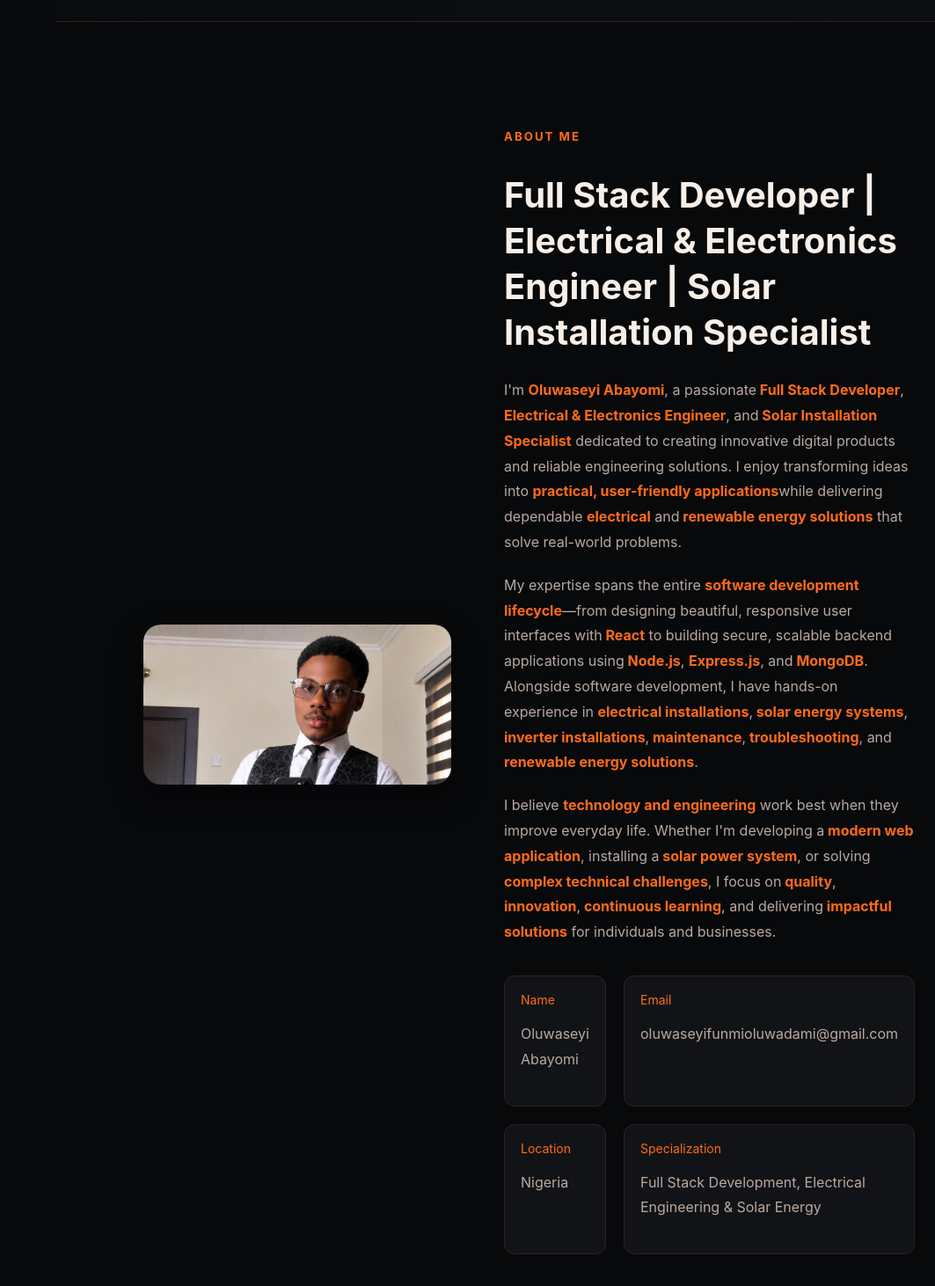
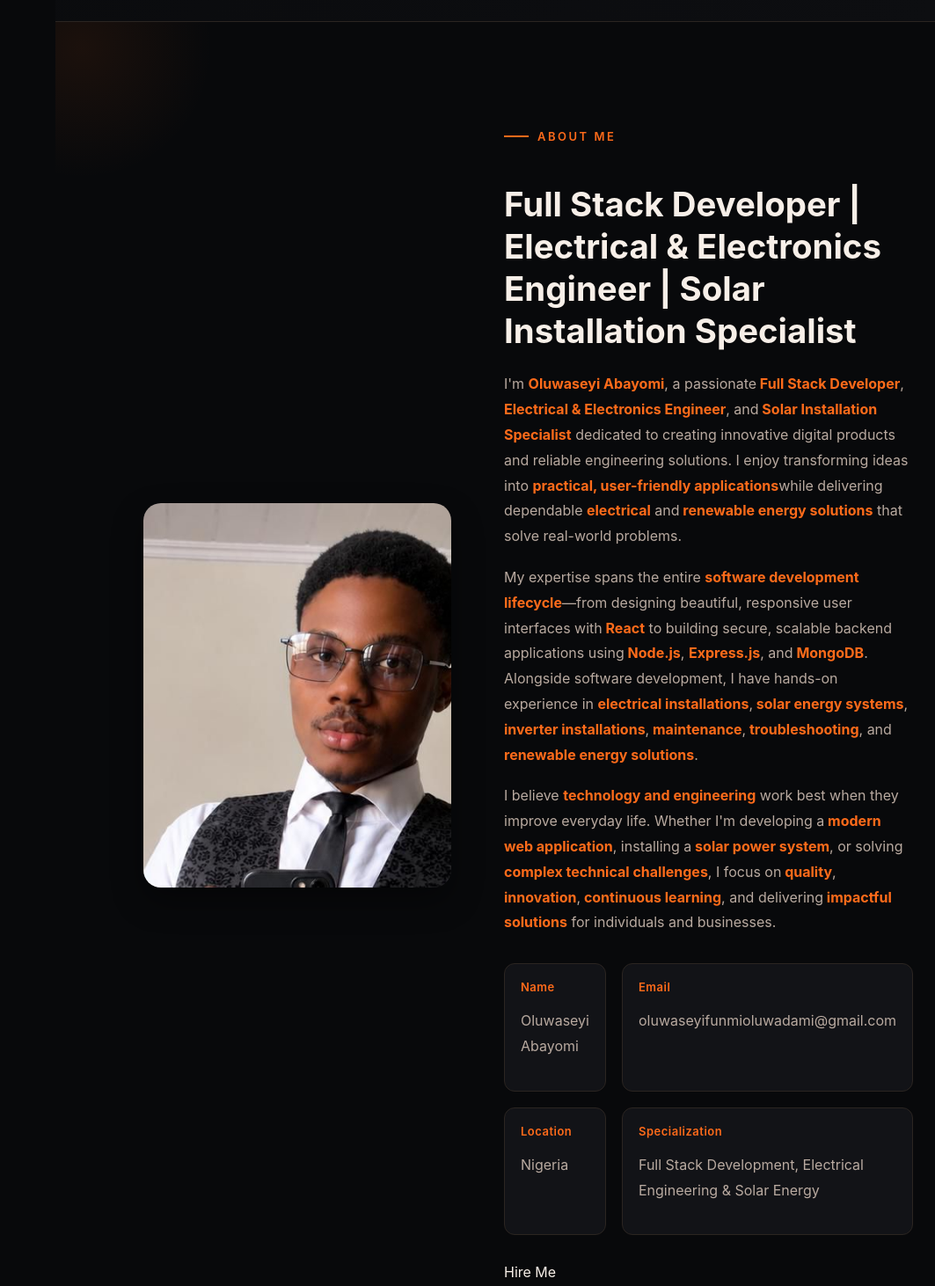
Before and after one commit to oluwaseyifunmi52/my-portfolio-, a React app: page / in a window 1280 px wide. Shown: the part 1080-2542 px from the top of the page at 88% size, without its empty margins (217-1280 px from the left). Built offline with nearby package versions, Linux system fonts and the light colour scheme; the HTML template or start-up script is replaced by a standard one.

Commit message:
front-end

```diff
--- a/src/data/projects.js
+++ b/src/data/projects.js
@@ -1,7 +1,7 @@
 import royal from "../assets/royal.png";
-import voting from "../assets/online voting.jpeg";
+import voting from "../assets/online-voting.jpeg";
+
 import portfolio from "../assets/portfolio.png";
-
 import solar from "../assets/solar.jpeg";
 import electrical from "../assets/electrical.jpeg";
 import installation from "../assets/installation.mp4";
--- a/src/styles/about.css
+++ b/src/styles/about.css
@@ -1,67 +1,112 @@
+/* =====================================================
+   ABOUT SECTION
+===================================================== */
+
 .about {
-    padding: 100px 10%;
+    position: relative;
+    padding: clamp(60px, 10vw, 100px) clamp(20px, 8vw, 10%);
     background: var(--bg);
+    overflow: hidden;
+}
+
+/* Subtle ambient accent glow, top-left */
+.about::before {
+    content: "";
+    position: absolute;
+    top: -120px;
+    left: -120px;
+    width: 300px;
+    height: 300px;
+    background: radial-gradient(circle, var(--accent) 0%, transparent 70%);
+    opacity: 0.08;
+    pointer-events: none;
 }
 
 .about-container {
+    position: relative;
     display: grid;
     grid-template-columns: 350px 1fr;
-    gap: 60px;
+    gap: clamp(30px, 5vw, 60px);
     align-items: center;
+}
 
+/* -------------------------
+   IMAGE
+------------------------- */
+
+.about-image {
+    position: relative;
+}
+
+.about-image::after {
+    content: "";
+    position: absolute;
+    inset: 0;
+    border: 1px solid var(--accent);
+    border-radius: 20px;
+    transform: translate(12px, 12px);
+    z-index: -1;
+    opacity: 0.4;
+    transition: transform 0.4s ease;
+}
+
+.about-image:hover::after {
+    transform: translate(8px, 8px);
 }
 
 .about-image img {
+    display: block;
     width: 100%;
+    aspect-ratio: 4 / 5;
+    object-fit: cover;
     border-radius: 20px;
-    object-fit: cover;
     box-shadow: 0 15px 35px var(--shadow);
+    transition: transform 0.4s ease, box-shadow 0.4s ease;
 }
 
+.about-image:hover img {
+    transform: translateY(-6px);
+    box-shadow: 0 22px 45px var(--shadow);
+}
+
+/* -------------------------
+   CONTENT
+------------------------- */
+
 .about-content h5 {
+    display: inline-flex;
+    align-items: center;
+    gap: 10px;
     color: var(--accent);
-    letter-spacing: 2px;
-    margin-bottom: 10px;
+    text-transform: uppercase;
+    font-size: 13px;
+    font-weight: 600;
+    letter-spacing: 2.5px;
+    margin-bottom: 14px;
+}
+
+.about-content h5::before {
+    content: "";
+    width: 28px;
+    height: 2px;
+    background: var(--accent);
+    display: inline-block;
 }
 
 .about-content h2 {
-    font-size: 2.5rem;
-    margin-bottom: 25px;
-    line-height: 1.3;
+    font-size: clamp(1.9rem, 3vw, 2.5rem);
+    font-weight: 700;
+    line-height: 1.25;
+    margin-bottom: 22px;
+    color: var(--ink);
 }
 
 .about-content p {
     color: var(--ink-muted);
     line-height: 1.8;
-    margin-bottom: 20px;
-}
-
-.about-info {
-    display: grid;
-    grid-template-columns: repeat(2, 1fr);
-    gap: 20px;
-    margin: 35px 0;
-}
-
-.about-info div {
-    background: var(--panel);
-    border: 1px solid var(--line);
-    border-radius: 12px;
-    padding: 18px;
-}
-
-.about-info span {
-    display: block;
-    color: var(--accent);
-    font-size: 14px;
-    margin-bottom: 8px;
-}
-
-.about-buttons {
-    display: flex;
-    flex-wrap: wrap;
-    gap: 15px;
-    margin-top: 30px;
+    font-size: 1rem;
+    margin-bottom: 18px;
+    max-width: 60ch;
 }
 
 .about-content strong {
@@ -73,3 +118,53 @@
 .about-content strong:hover {
     color: var(--primary);
 }
+
+/* -------------------------
+   INFO GRID
+------------------------- */
+
+.about-info {
+    display: grid;
+    grid-template-columns: repeat(2, 1fr);
+    gap: 18px;
+    margin: 32px 0;
+}
+
+.about-info div {
+    background: var(--panel);
+    border: 1px solid var(--line);
+    border-radius: 12px;
+    padding: 18px;
+    transition: border-color 0.3s ease, transform 0.3s ease;
+}
+
+.about-info div:hover {
+    border-color: var(--accent);
+    transform: translateY(-3px);
+}
+
+.about-info span {
+    display: block;
+    color: var(--accent);
+    font-size: 13px;
+    font-weight: 600;
+    letter-spacing: 0.5px;
+    margin-bottom: 8px;
+}
+
+.about-info strong {
+    color: var(--ink);
+    font-size: 1rem;
+    font-weight: 600;
+}
+
+/* -------------------------
+   BUTTONS
+------------------------- */
+
+.about-buttons {
+    display: flex;
+    flex-wrap: wrap;
+    gap: 15px;
+    margin-top: 30px;
+}
```
Also changed, not shown: src/assets/dammy2.jpeg (added), src/assets/online-voting.jpeg (renamed from src/assets/online voting.jpeg).
